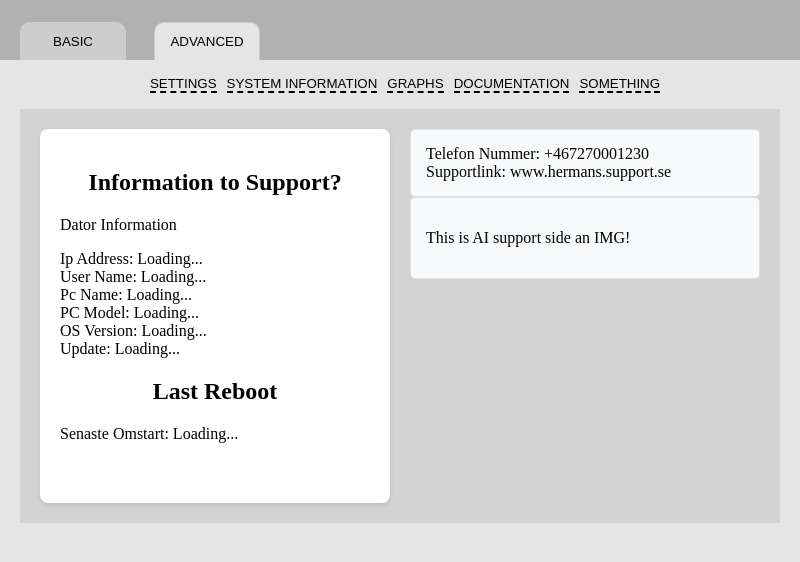
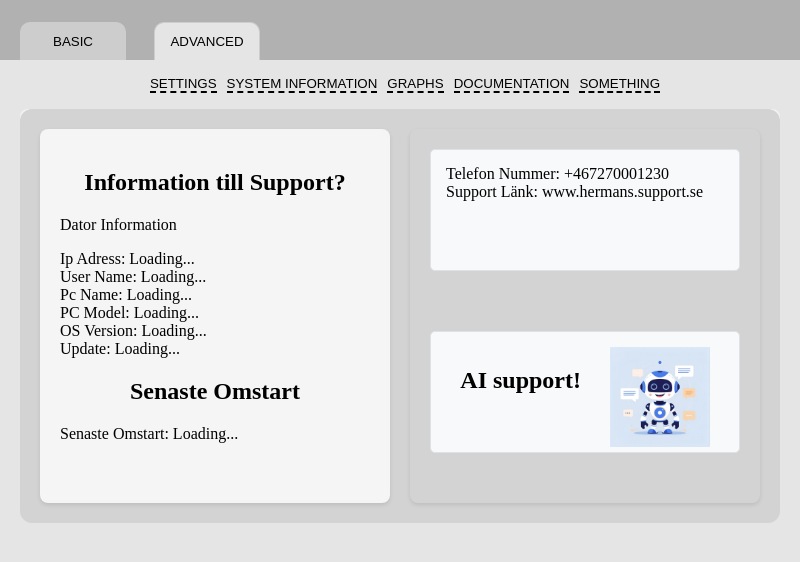
Before and after one commit to CSN-Group/project-CSN, an Electron app: page src/detailedView.html in a window 800 px wide. Both pictures are taken after a click on the button "SYSTEM INFORMATION". Drawn offline with nearby package versions, Linux system fonts and the light colour scheme; no server answers.

Commit message:
added icon och ändrad Gui

```diff
--- a/src/script/loadDetailedView.js
+++ b/src/script/loadDetailedView.js
@@ -16,24 +16,26 @@ window.addEventListener('DOMContentLoaded', async () => {
         displayPcInfo.innerHTML = `
         <div id ="systemaInfoCont" class ="systemContent">
                 <div id="pcInfoDisplay" class="pcInfoContent">
-                    <h2>Information to Support?</h2>
+                    <h2>Information till Support?</h2>
                     <p>Dator Information</p>
-                    <label id ="ipAddressLabel">Ip Address: Loading... </label><br>
+                    <label id ="ipAddressLabel">Ip Adress: Loading... </label><br>
                     <label id="UserNameLabel">User Name: Loading... </label><br>
                     <label id="pcNameLabel">Pc Name: Loading... </label><br>
                     <label id="pcModelLabel">PC Model: Loading... </label><br>
                     <label id="osVersionLabel">OS Version: Loading... </label><br>
                     <label id="updateAvLabel">Update: Loading... </label><br>
-                    <h2>Last Reboot</h2>
+                    <h2>Senaste Omstart</h2>
                     <label id="lastRebootLabel">Senaste Omstart: Loading... </label><br>
                 </div>
                 <div id="SupportSite" class="supportContent">
                     <div id="teleLink" class="teleLinkContent">
                        <span id="phoneSpan" class= "phoneContent">Telefon Nummer: +467270001230 </span><br>
-                       <span id="linkSpan" class= "linkContent">Supportlink: www.hermans.support.se </span><br>
+                       <span id="linkSpan" class= "linkContent">Support Länk: www.hermans.support.se </span><br>
                     </div>
                     <div id="aiSupportDisplay" class="aiSupportContent">
-                        <p>This is AI support side an IMG!</p>
+                        <h2> AI support!</h2>
+
+                        <img src="../src/img/aiChatIcon.png" alt="Chat med AI här! " width="60" height="60">
                     </div>
                 </div>
         </div>`;
@@ -164,5 +166,7 @@ window.addEventListener('DOMContentLoaded', async () => {
         initGraph();
 
     });
+
+    initSystemInfo();
     console.log('All done, Captain!');
 });
--- a/src/script/pcNameInfo.js
+++ b/src/script/pcNameInfo.js
@@ -34,7 +34,7 @@ async function updateSystemInfo(){
 }
 //
 async function getPcValues() {
-    document.getElementById("ipAddressLabel").textContent = "IP-Address: " + await window.systemInfo.getGlobal("currentIP");
+    document.getElementById("ipAddressLabel").textContent = "IP-Adress: " + await window.systemInfo.getGlobal("currentIP");
     document.getElementById("UserNameLabel").textContent = "Användarenamn: " + await window.systemInfo.getGlobal("userName");
     document.getElementById("pcNameLabel").textContent = "Dator Namn: " + await window.systemInfo.getGlobal("pcName");
     document.getElementById("pcModelLabel").textContent = "Dator Modell: " + await window.systemInfo.getGlobal("pcModel");
@@ -48,12 +48,11 @@ async function getPcValues() {
     const isUpdateAvl = document.getElementById("updateAvLabel")
 
     if(updatesAvailable === null){
-        isUpdateAvl.textContent = "Upddatering: Initierar...";
+        isUpdateAvl.textContent = "Windows-uppdatering tillgänglig: Initierar...";
     } else if(updatesAvailable){
-        isUpdateAvl.textContent = "Upddatering: Tillgänligt";
+        isUpdateAvl.textContent = "Windows-uppdatering tillgänglig: Ja";
     } else if(!updatesAvailable){
-        isUpdateAvl.textContent = "Upddatering: Inget";
-    } else isUpdateAvl.textContent = "Upddatering: Okänt";
-
+        isUpdateAvl.textContent = "Windows-uppdatering tillgänglig: Nej";
+    } else isUpdateAvl.textContent = "Upddatering: Ett fel uppstod";
 
 }
--- a/src/style/style.css
+++ b/src/style/style.css
@@ -471,21 +471,23 @@ footer{
     padding: 20px;
     background-color: lightgray;
     min-height: 100%;
+    border-radius: 12px;
 }
 
 #pcInfoDisplay {
-    background-color: white;
+    background-color: whitesmoke;
     padding: 20px;
     border-radius: 8px;
     box-shadow: 0 2px 4px rgba(0,0,0,0.1);
 }
-#supportSite {
-    background-color: darkgrey;
+
+#SupportSite { /* Changed to match HTML */
+    background-color: lightgrey;
     padding: 20px;
     border-radius: 8px;
     display: grid;
     grid-template-rows: 1fr 1fr;
-    grid-gap: 30px;
+    gap: 30px; /* Use 'gap' instead of 'grid-gap' (modern standard) */
     box-shadow: 0 2px 4px rgba(0,0,0,0.1);
 }
 
@@ -494,15 +496,25 @@ footer{
     padding: 15px;
     border-radius: 5px;
     border: 1px solid #dee2e6;
-    height: 90;
+    height: 90px; /* Added 'px' unit */
+    justify-content: space-around;
 }
-
 #aiSupportDisplay {
     background-color: #f8f9fa;
     padding: 15px;
     border-radius: 5px;
     border: 1px solid #dee2e6;
-    height: 90;
+    height: 90px;
+    display: flex;
+    justify-content: space-around;
+}
+#aiSupportDisplay img {
+    align-items: right;
+    width: 100px;
+    height: 100px;
+}
+#aiSupportDisplay h2 {
+    align-items: left;
 }
 /*DOCUMENTATION STYLE*/
 
```
Also changed, not shown: src/img/aiChatIcon.png (added), src/img/aiChatImg.png (added).
